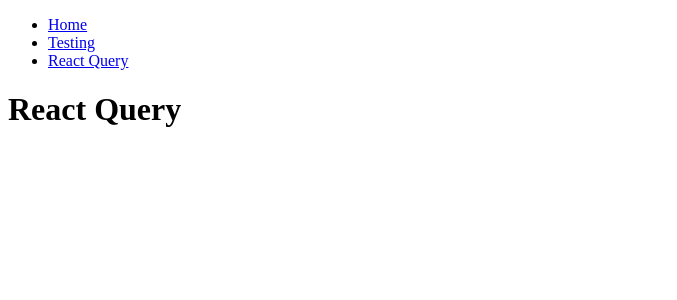
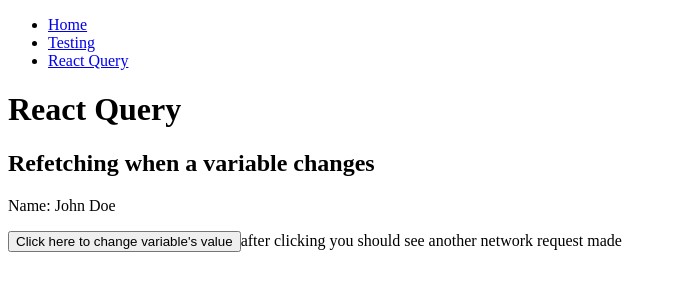
Before and after one commit to mariobrusarosco/monorepo, a React (Vite) app in the folder apps/playground/: page /react-query in a window 1280 px wide. Shown: the top 300 px of the page, without its empty margins (0-677 px from the left). Built offline with nearby package versions, Linux system fonts and the light colour scheme; no server answers.

Commit message:
[LEARNING - REACT QUERY]: Refetching when a variable changes

```diff
--- /dev/null
+++ b/apps/playground/src/app/domains/react-query/components/refetch-when-var-changes.tsx
@@ -0,0 +1,29 @@
+import { useState } from 'react';
+import { useQuery } from '@tanstack/react-query';
+
+const fetchName = async () => {
+  const response = await fetch('https://jsonplaceholder.typicode.com/users/1');
+  const data = await response.json();
+
+  return data;
+};
+
+export const RefetchWhenVarChanges = () => {
+  const [name, setName] = useState('John Doe');
+  useQuery({
+    queryKey: ['name', name],
+    queryFn: fetchName,
+  });
+
+  return (
+    <div>
+      <h2>Refetching when a variable changes</h2>
+      <p>Name: {name}</p>
+
+      <button onClick={() => setName('Mario')}>
+        Click here to change variable's value
+      </button>
+      <span>after clicking you should see another network request made</span>
+    </div>
+  );
+};
--- a/apps/playground/src/app/domains/react-query/screens/reac-query.tsx
+++ b/apps/playground/src/app/domains/react-query/screens/reac-query.tsx
@@ -1,7 +1,11 @@
+import { RefetchWhenVarChanges } from '../components/refetch-when-var-changes';
+
 export const ReactQuery = () => {
   return (
     <div>
       <h1>React Query</h1>
+
+      <RefetchWhenVarChanges />
     </div>
   );
 };
```
